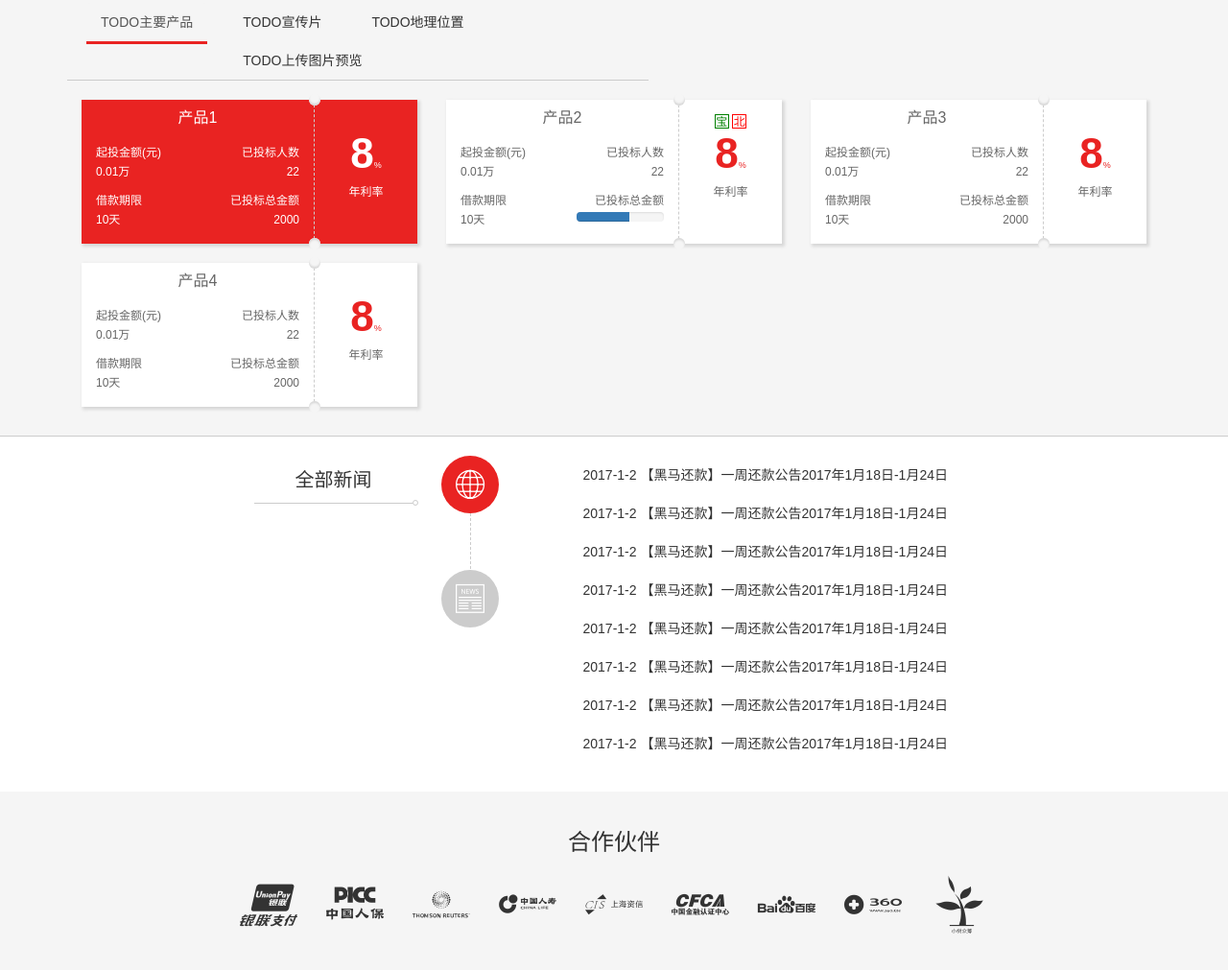
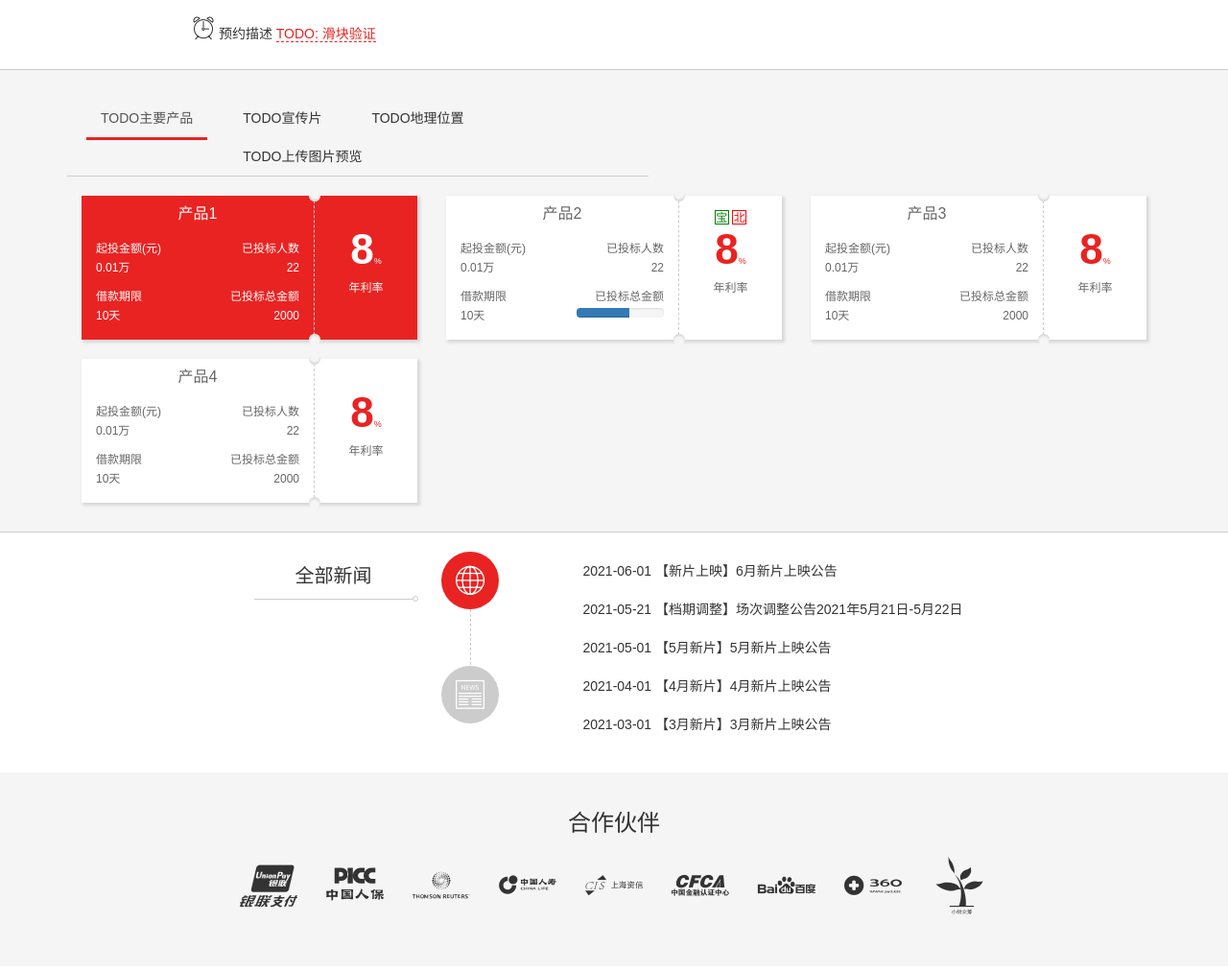
Before and after one commit to maocili/moive_top, a plain HTML site: page index.html in a window 1280 px wide. Shown: the part 1227-2238 px from the top of the page at 96% size. Drawn offline with Linux system fonts and the light colour scheme; a script that the page names is missing; files whose address does not match are found by name.

Commit message:
新闻模块

```diff
--- a/css/index.css
+++ b/css/index.css
@@ -242,7 +242,7 @@ fieldset[disabled] .heima_nav .btn-link:focus {
 /*轮播图*/
 
 .pc_imageBox {
-    height: 720px;
+    height: 820px;
     width: 100%;
     display: block;
     background-repeat: no-repeat;
@@ -649,6 +649,9 @@ fieldset[disabled] .heima_nav .btn-link:focus {
     margin-bottom: 60px;
     padding: 0;
     text-align: center;
+    tranform: translateZ(0);
+    transition-duration: .3s;
+    transition-property: transform;
 }
 
 
@@ -694,6 +697,7 @@ fieldset[disabled] .heima_nav .btn-link:focus {
 .nav-tabs-news>li>a:hover {
     border: none;
     background: #E92322;
+    transform: translateY(+10px);
 }
 
 .nav-tabs-news>li.active>a,
--- a/index.html
+++ b/index.html
@@ -362,47 +362,43 @@
                             <ul>
                                 <li>
                                     <a href="#">
-                                        <span class="hidden-xs">2017-1-2</span> 【黑马还款】一周还款公告2017年1月18日-1月24日
+                                        <span class="hidden-xs">2021-06-01</span> 【新片上映】6月新片上映公告
                                     </a>
                                 </li>
                                 <li>
                                     <a href="#">
-                                        <span class="hidden-xs">2017-1-2</span> 【黑马还款】一周还款公告2017年1月18日-1月24日
+                                        <span class="hidden-xs">2021-05-21</span> 【档期调整】场次调整公告2021年5月21日-5月22日
                                     </a>
                                 </li>
                                 <li>
                                     <a href="#">
-                                        <span class="hidden-xs">2017-1-2</span> 【黑马还款】一周还款公告2017年1月18日-1月24日
+                                        <span class="hidden-xs">2021-05-01</span> 【5月新片】5月新片上映公告
                                     </a>
                                 </li>
                                 <li>
                                     <a href="#">
-                                        <span class="hidden-xs">2017-1-2</span> 【黑马还款】一周还款公告2017年1月18日-1月24日
+                                        <span class="hidden-xs">2021-04-01</span> 【4月新片】4月新片上映公告
                                     </a>
                                 </li>
                                 <li>
                                     <a href="#">
-                                        <span class="hidden-xs">2017-1-2</span> 【黑马还款】一周还款公告2017年1月18日-1月24日
+                                        <span class="hidden-xs">2021-03-01</span> 【3月新片】3月新片上映公告
                                     </a>
                                 </li>
+
+                            </ul>
+                        </div>
+                        <div role="tabpanel" class="tab-pane" id="profile">
+                            <ul>
                                 <li>
                                     <a href="#">
-                                        <span class="hidden-xs">2017-1-2</span> 【黑马还款】一周还款公告2017年1月18日-1月24日
+                                        <span class="hidden-xs">2021-6-01</span>【AABBCC】DDEETEXT
                                     </a>
                                 </li>
-                                <li>
-                                    <a href="#">
-                                        <span class="hidden-xs">2017-1-2</span> 【黑马还款】一周还款公告2017年1月18日-1月24日
-                                    </a>
-                                </li>
-                                <li>
-                                    <a href="#">
-                                        <span class="hidden-xs">2017-1-2</span> 【黑马还款】一周还款公告2017年1月18日-1月24日
-                                    </a>
-                                </li>
+
                             </ul>
+
                         </div>
-                        <div role="tabpanel" class="tab-pane" id="profile">...</div>
                         <div role="tabpanel" class="tab-pane" id="messages">...</div>
                         <div role="tabpanel" class="tab-pane" id="settings">...</div>
                     </div>
```
